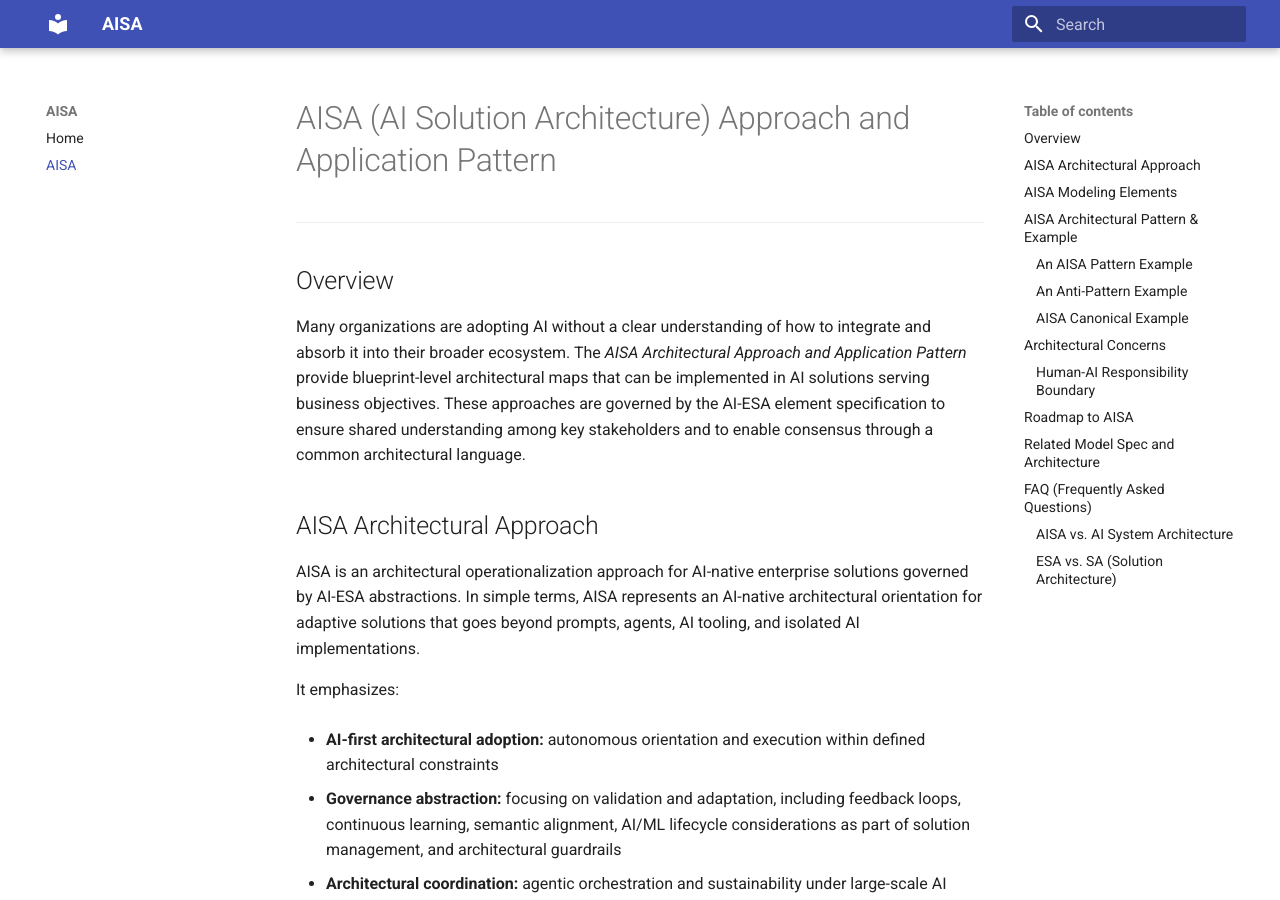
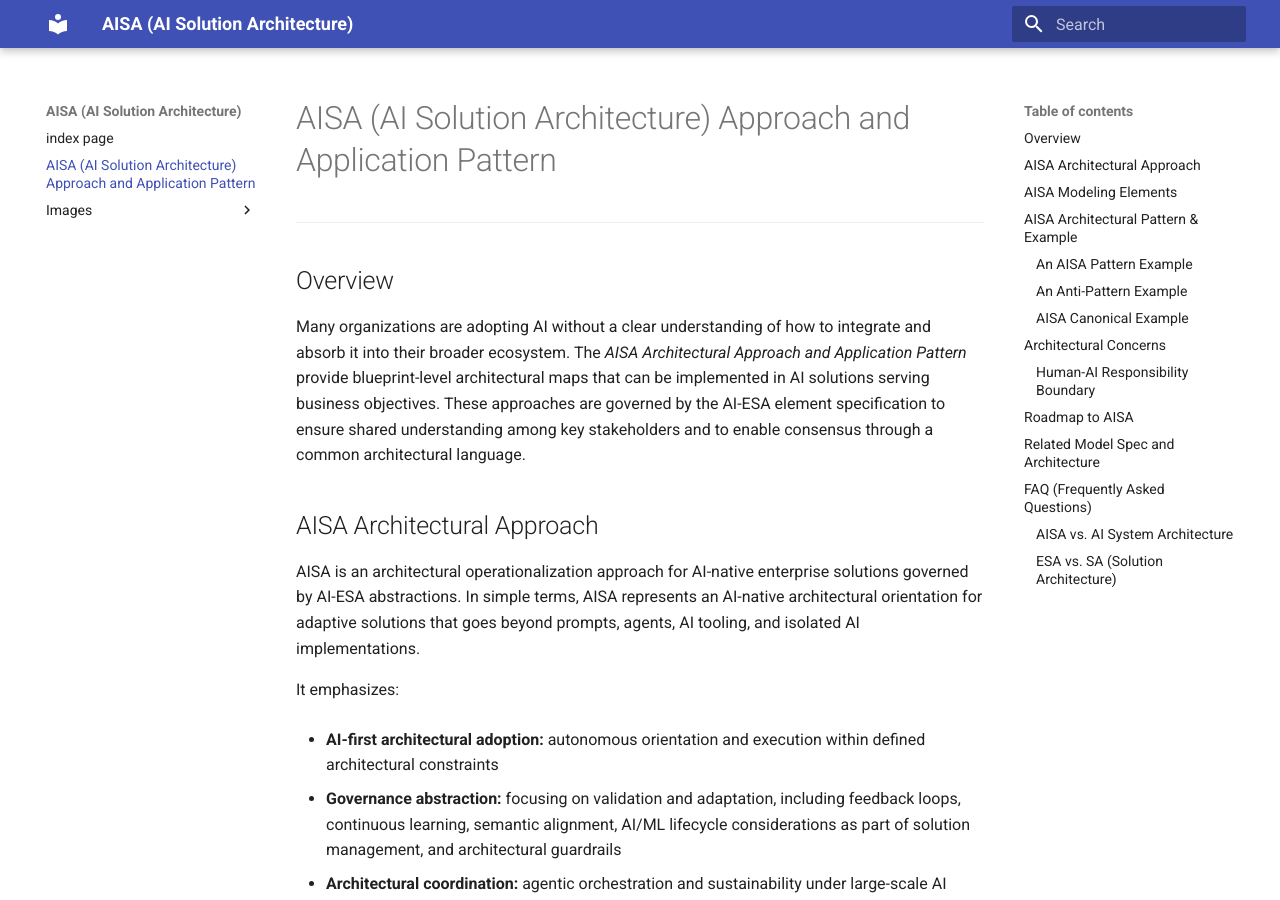
Before and after one commit to seniorgu/aisa, an MkDocs documentation site: the page built from docs/aisa-specification.md, in a window 1280 px wide and 900 px high. Built offline with MkDocs 1.6.1 and Material for MkDocs 9.7.7, drawn with Linux system fonts in a browser that asks for light colours.

Commit message:
Update mkdocs.yml

```diff
--- a/mkdocs.yml
+++ b/mkdocs.yml
@@ -1,8 +1,14 @@
-site_name: AISA
+site_name: AISA (AI Solution Architecture)
 
 nav:
-  - Home: index.md
+  - Home: aisa-specification.md
   - AISA: aisa-specification.md
 
 theme:
   name: material
+  features: []
+
+nav: []
+
+extra_css:
+  - extra.css
```
